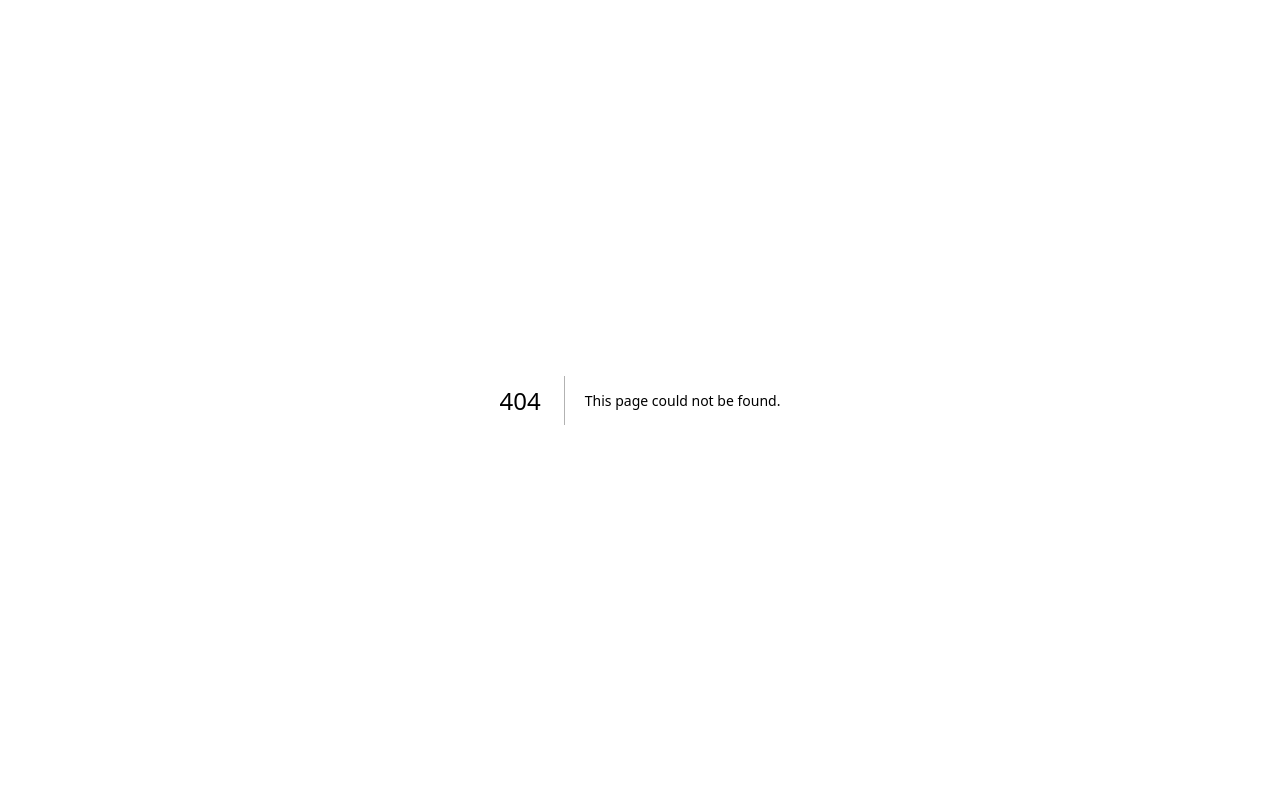
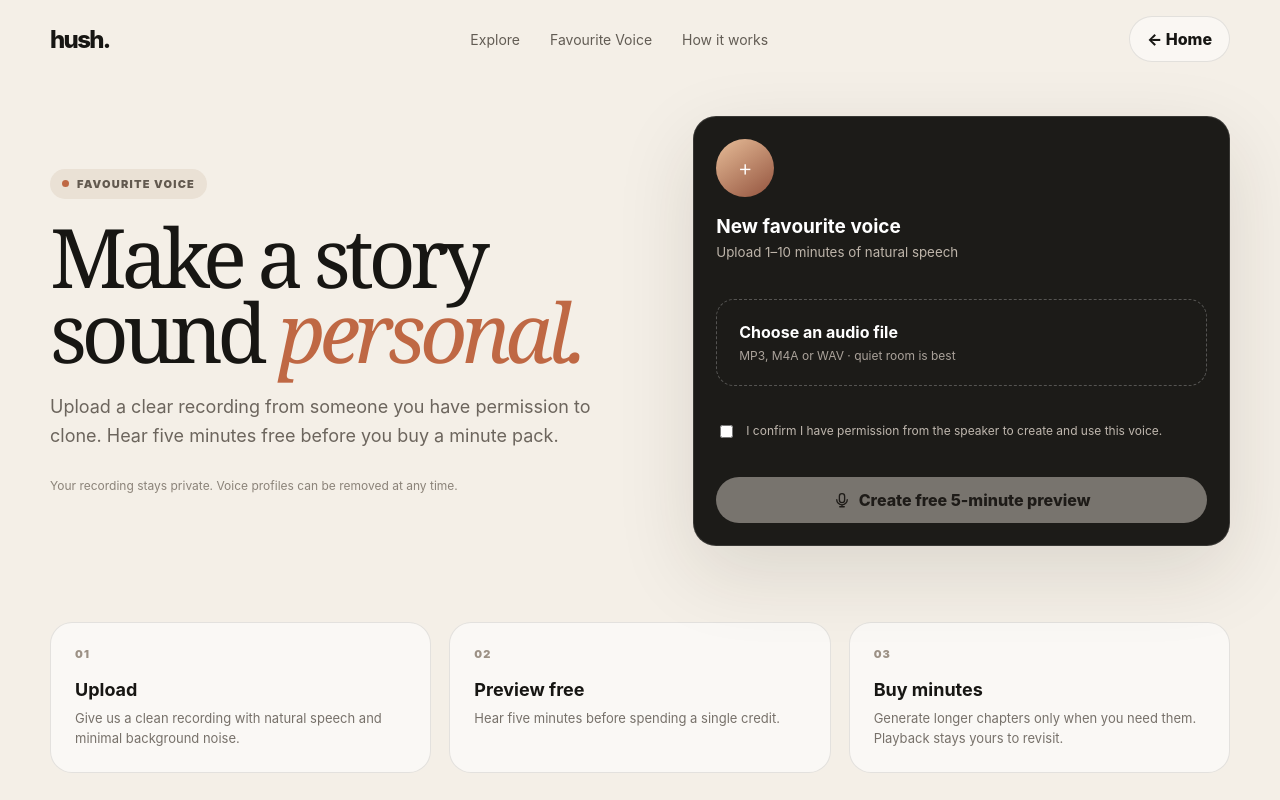
Before and after one commit to Premsh101/audiobook, a Next.js app: page /voice in a window 1280 px wide. Before the commit this address had no page. Shown: the top 800 px of the page. Built offline with nearby package versions, Linux system fonts and the light colour scheme.

Commit message:
feat: add favourite voice onboarding UI

```diff
--- /dev/null
+++ b/app/voice/page.tsx
@@ -0,0 +1,20 @@
+"use client";
+import {useState} from "react";
+import Link from "next/link";
+function Mic(){return <svg viewBox="0 0 24 24" width="18" height="18" fill="none" stroke="currentColor" strokeWidth="1.8" strokeLinecap="round"><rect x="8.5" y="3.5" width="7" height="12" rx="3.5"/><path d="M5 11.5a7 7 0 0 0 14 0M12 18.5V21M9 21h6"/></svg>}
+export default function VoicePage(){
+ const[file,setFile]=useState<File|null>(null);const[consent,setConsent]=useState(false);const[preview,setPreview]=useState(false);
+ return <div className="shell"><header className="container topbar"><Link className="brand" href="/">hush.</Link><nav className="nav"><Link href="/">Explore</Link><Link href="/#voice">Favourite Voice</Link><Link href="/#how">How it works</Link></nav><div className="actions"><Link className="secondary" href="/">← Home</Link></div></header>
+ <main className="container"><section className="hero" style={{paddingTop:38}}>
+  <div><span className="eyebrow"><i/> Favourite Voice</span><h1 style={{fontSize:"clamp(51px,6.5vw,82px)"}}>Make a story sound <em>personal.</em></h1><p>Upload a clear recording from someone you have permission to clone. Hear five minutes free before you buy a minute pack.</p><div className="hero-note">Your recording stays private. Voice profiles can be removed at any time.</div></div>
+  <div className="voice-card" style={{background:"#1c1b18",minHeight:430,color:"#fff",boxShadow:"var(--shadow)"}}>
+   <div><div className="avatar">+</div><h3>New favourite voice</h3><small>Upload 1–10 minutes of natural speech</small></div>
+   <label style={{display:"block",padding:"22px",border:"1px dashed rgba(255,255,255,.25)",borderRadius:18,marginTop:20,cursor:"pointer"}}><input type="file" accept="audio/*" onChange={e=>setFile(e.target.files?.[0]??null)} style={{display:"none"}}/><strong>{file?file.name:"Choose an audio file"}</strong><div style={{marginTop:6,color:"#aaa29a",fontSize:12}}>MP3, M4A or WAV · quiet room is best</div></label>
+   <label style={{display:"flex",gap:10,alignItems:"flex-start",fontSize:12,color:"#bfb7ae",marginTop:18}}><input type="checkbox" checked={consent} onChange={e=>setConsent(e.target.checked)} style={{marginTop:2}}/>I confirm I have permission from the speaker to create and use this voice.</label>
+   <button className="primary light" disabled={!file||!consent} onClick={()=>setPreview(true)} style={{marginTop:18,width:"100%",opacity:(!file||!consent)?.42:1}}><Mic/>{preview?"Preview queued":"Create free 5-minute preview"}</button>
+   {preview&&<div style={{marginTop:13,padding:"12px 14px",borderRadius:14,background:"rgba(255,255,255,.07)",fontSize:12,color:"#d5cdc4"}}>The UI flow is ready. The next build will connect this job to the real TTS worker and credit wallet.</div>}
+  </div>
+ </section>
+ <section className="section"><div className="steps"><div className="step"><div className="step-no">01</div><h3>Upload</h3><p>Give us a clean recording with natural speech and minimal background noise.</p></div><div className="step"><div className="step-no">02</div><h3>Preview free</h3><p>Hear five minutes before spending a single credit.</p></div><div className="step"><div className="step-no">03</div><h3>Buy minutes</h3><p>Generate longer chapters only when you need them. Playback stays yours to revisit.</p></div></div></section>
+ </main><footer className="container footer"><div className="footer-row"><small><Link href="/">hush. · Stories, closer.</Link></small><small>Voice cloning requires permission from the speaker.</small></div></footer></div>
+}
```
